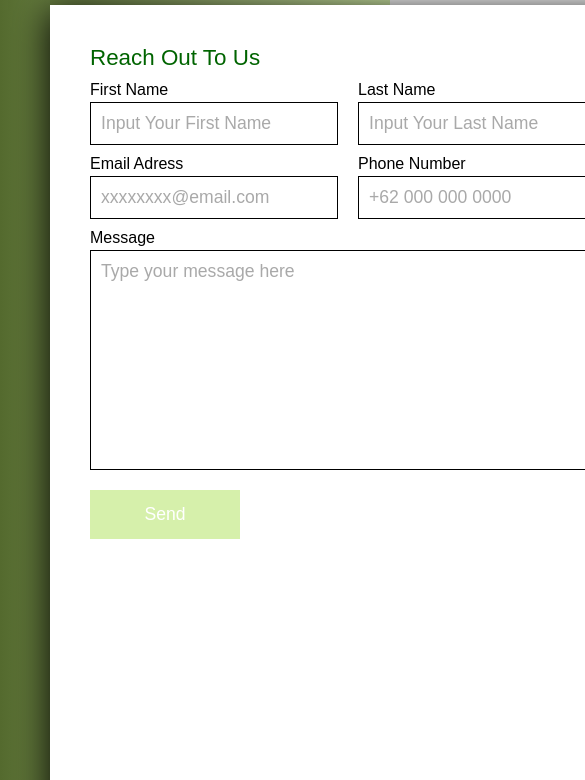
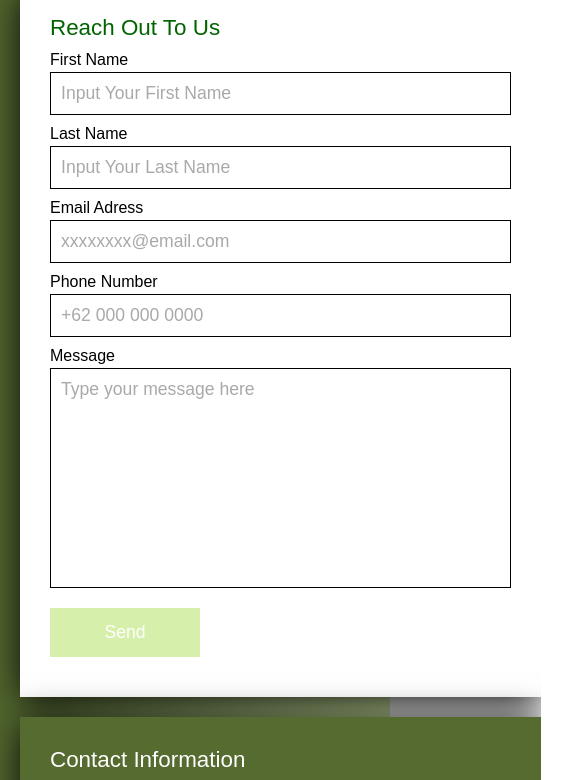
Before and after one commit to Hoyoddiction/New-Assignment, a plain HTML site: page index.html in a window 390 px wide. Shown: the part 110-890 px from the top of the page, 585 px wide, since content can reach past the window. Drawn offline with Linux system fonts and the light colour scheme.

Commit message:
Update style.css

```diff
--- a/style.css
+++ b/style.css
@@ -159,4 +159,35 @@ font-family: 'arial';
     width: 100%;
     height: 100%;
 }
+@media (max-width:991px){
+    .contactus{
+        padding: 20px;
+    }
+    .box{
+        grid-template-columns: 1fr;
+        grid-template-rows: auto;
+        grid-template-areas:
+        "form"
+        "info"
+        "map"
+        ;
+    }
+    .google{
+      min-height: 300px;
+    }
+    .form-box .rowss{
+        display: flex;
+        gap: 0;
+        flex-direction: column;
+    }
+    .boxinput{
+        width: 100%;
+    }
+    .contact{
+        padding: 30px;
+    }
+    .google{
+        min-height: 300px;
+        padding: 0;
+    }
 }
```
